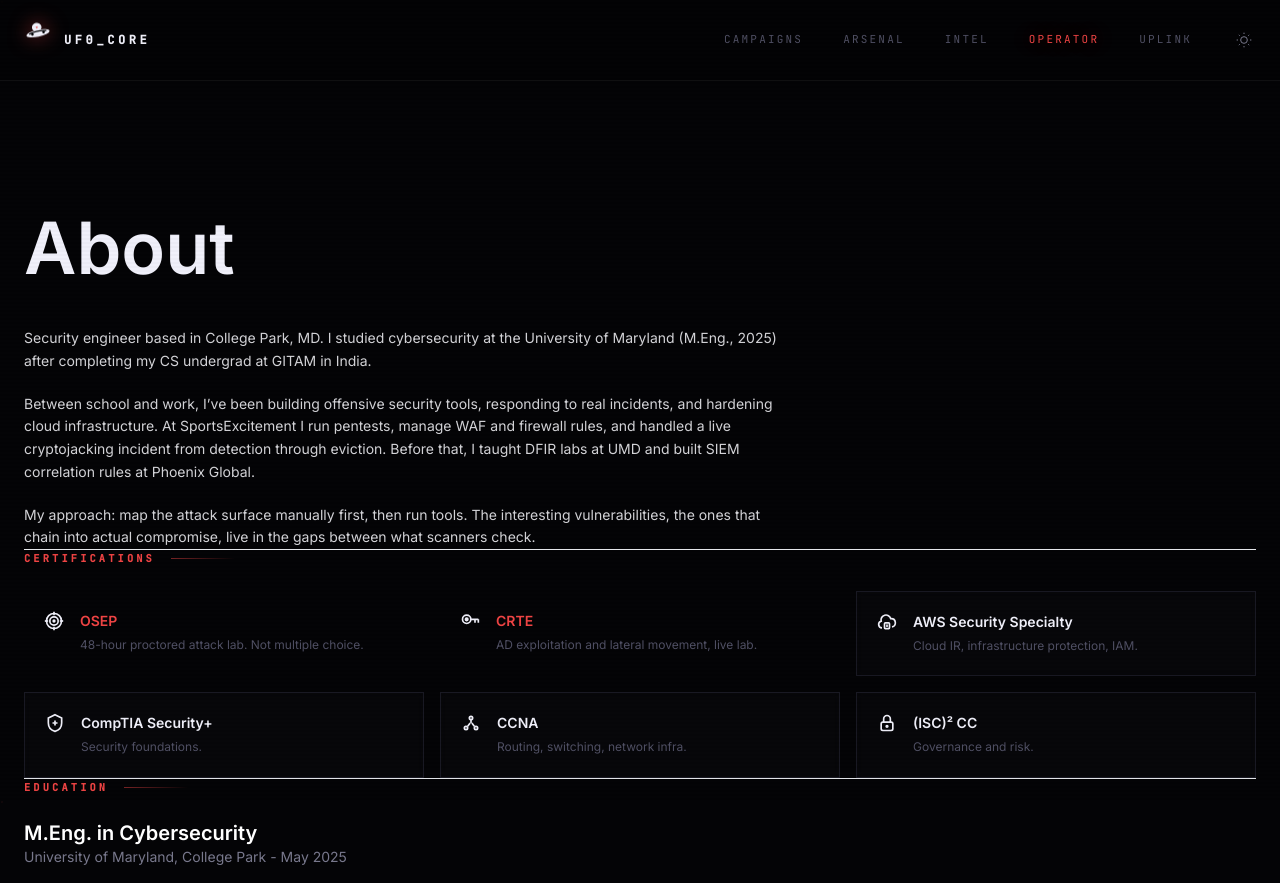
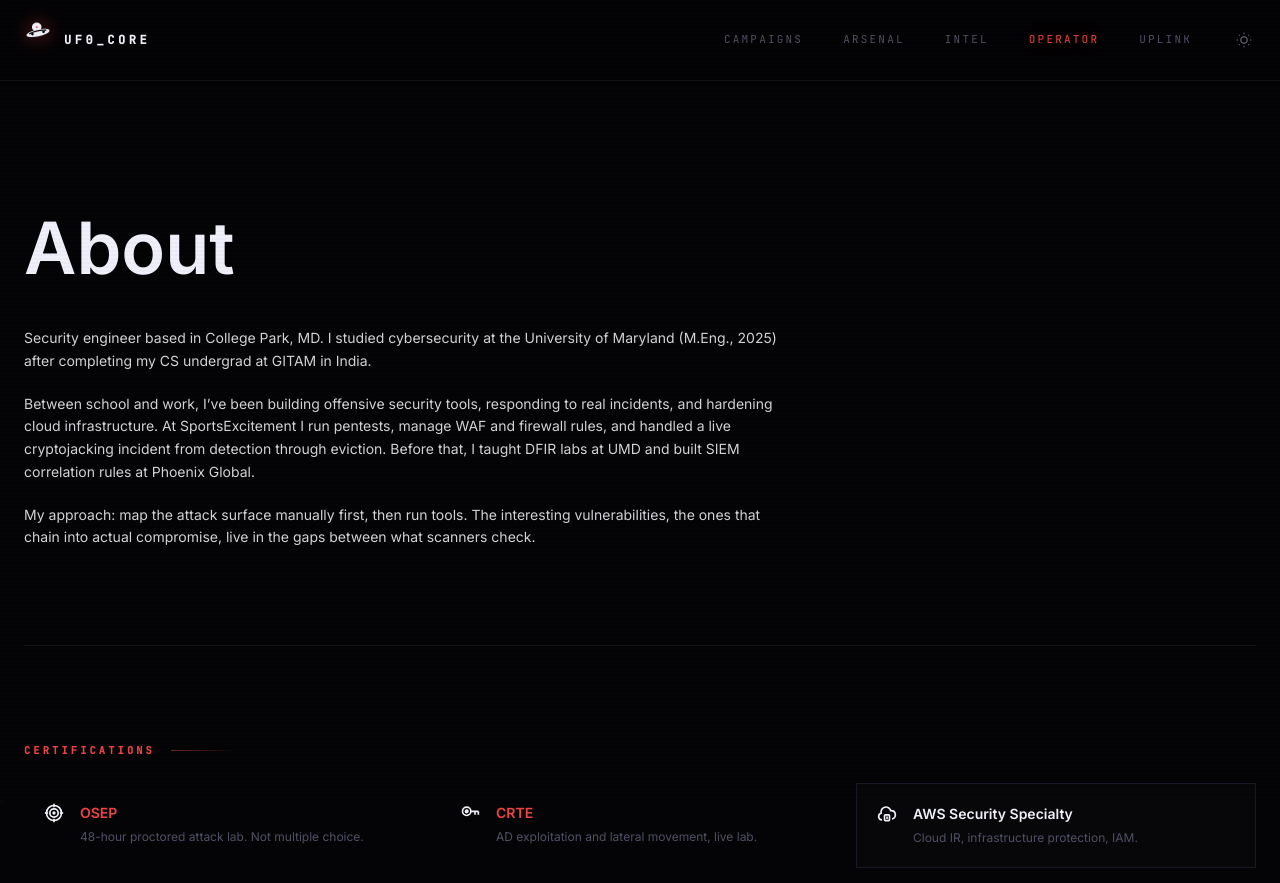
Before and after one commit to gpamarthy/gpamarthy.github.io, a Next.js app: page /about in a window 1280 px wide. Shown: the top 883 px of the page. Built offline with nearby package versions, Linux system fonts and the light colour scheme.

Commit message:
fix(layout): resolve all overlapping text and spacing visual artifacts

```diff
--- a/app/about/page.js
+++ b/app/about/page.js
@@ -45,9 +45,9 @@ export default function About() {
         </p>
       </div>
 
-      <hr className="rule" />
+      <hr className="rule animate-slide-up" style={{ animationDelay: '400ms' }} />
 
-      <section>
+      <section className="animate-slide-up" style={{ animationDelay: '500ms' }}>
         <p className="label">Certifications</p>
         <div className="grid sm:grid-cols-2 lg:grid-cols-3 gap-4 mt-2">
           {certs.map(c => (
@@ -62,9 +62,9 @@ export default function About() {
         </div>
       </section>
 
-      <hr className="rule" />
+      <hr className="rule animate-slide-up" style={{ animationDelay: '600ms' }} />
 
-      <section>
+      <section className="animate-slide-up" style={{ animationDelay: '700ms' }}>
         <p className="label">Education</p>
         <div className="space-y-4 max-w-xl">
           <div>
@@ -78,9 +78,9 @@ export default function About() {
         </div>
       </section>
 
-      <hr className="rule" />
+      <hr className="rule animate-slide-up" style={{ animationDelay: '800ms' }} />
 
-      <section>
+      <section className="animate-slide-up" style={{ animationDelay: '900ms' }}>
         <p className="label">Technical Skills</p>
 
         <div className="mb-8">
--- a/app/experience/page.js
+++ b/app/experience/page.js
@@ -7,10 +7,10 @@ export const metadata = {
 export default function Experience() {
   return (
     <div className="wrap pt-20 pb-20 md:pt-32">
+      <p className="label animate-slide-up">Campaign History</p>
       <h1 className="h-lg max-w-xl animate-slide-up">Experience</h1>
-      <p className="label animate-slide-up">Campaign History</p>
 
-      <div className="mt-12 space-y-20">
+      <div className="mt-20 space-y-24">
         <article className="relative animate-slide-up" style={{ animationDelay: '100ms' }}>
           <div className="flex flex-col md:flex-row md:justify-between md:items-baseline gap-2 mb-8">
             <div>
--- a/app/globals.css
+++ b/app/globals.css
@@ -145,21 +145,29 @@ body::before {
     letter-spacing: -0.02em;
     font-style: italic;
     font-weight: 900;
+    margin-bottom: 1.5rem;
   }
   .h-lg {
     font-size: clamp(2.5rem, 6vw, 4.5rem);
     line-height: 1.1;
     font-weight: 800;
+    margin-bottom: 1.25rem;
   }
   .h-md {
     font-size: clamp(1.5rem, 4vw, 2.5rem);
     line-height: 1.2;
     font-weight: 700;
+    margin-bottom: 1rem;
   }
   .h-sm {
     font-size: 1.25rem;
     line-height: 1.4;
     font-weight: 600;
+    margin-bottom: 0.75rem;
+  }
+
+  .rule {
+    @apply border-none h-px bg-white/5 my-24;
   }
 
   .btn-fill {
--- a/app/projects/page.js
+++ b/app/projects/page.js
@@ -10,13 +10,13 @@ export const metadata = {
 export default function Projects() {
   return (
     <div className="wrap pt-20 pb-20 md:pt-32">
+      <p className="label animate-slide-up">Active Campaigns</p>
       <h1 className="h-lg max-w-xl animate-slide-up">Projects</h1>
-      <p className="label animate-slide-up">Active Campaigns</p>
       <p className="text-muted text-sm mt-3 max-w-lg animate-slide-up font-mono uppercase tracking-widest">
         Automated offensive and defensive tooling designed to exploit gaps and harden infrastructure.
       </p>
 
-      <div className="mt-16 space-y-32">
+      <div className="mt-20 space-y-32">
         {projects.map((project, index) => (
           <article key={project.id} id={project.id} className="scroll-mt-24 animate-slide-up" style={{ animationDelay: `${index * 150}ms` }}>
             <div className="flex flex-wrap items-baseline gap-x-4 gap-y-2 mb-10">
```
